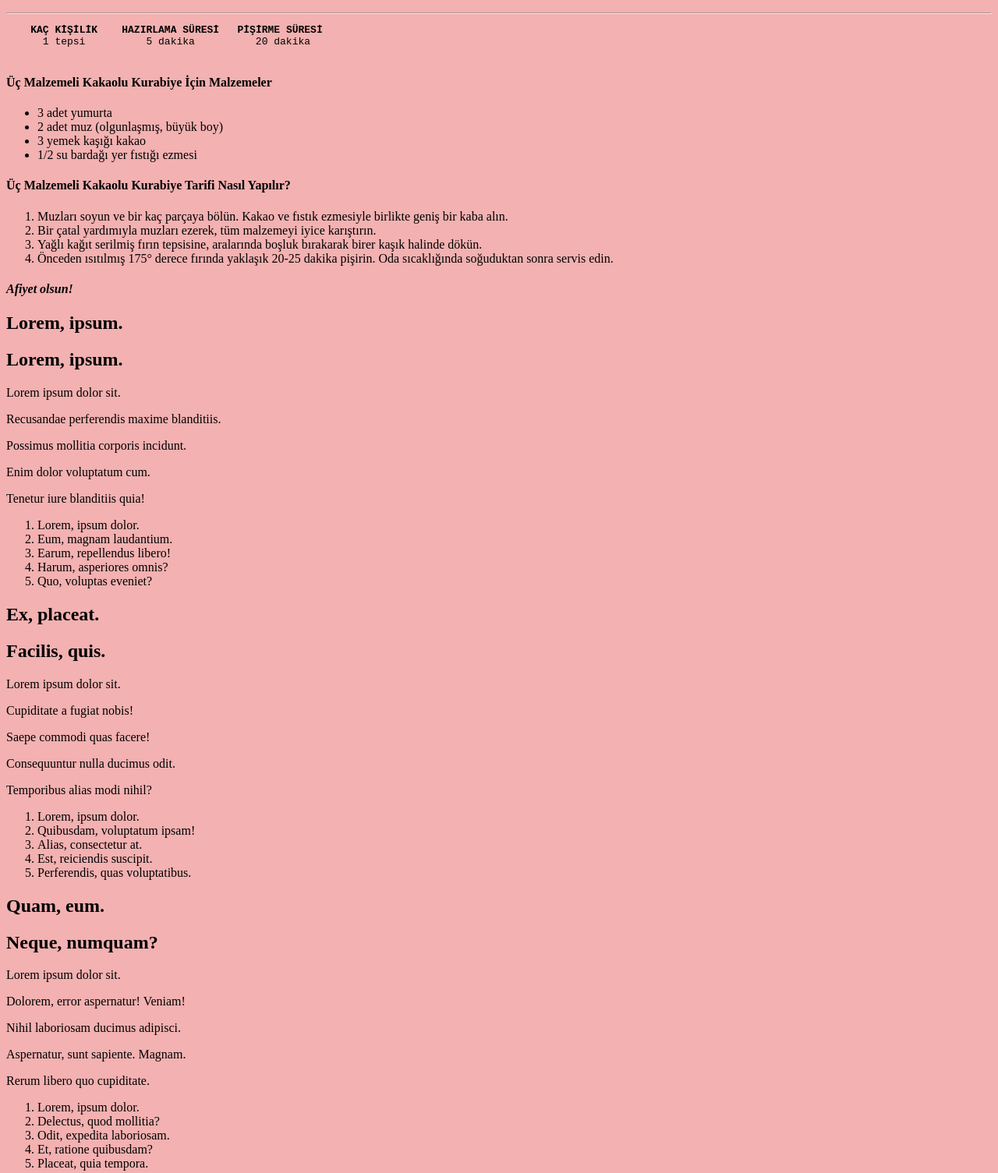
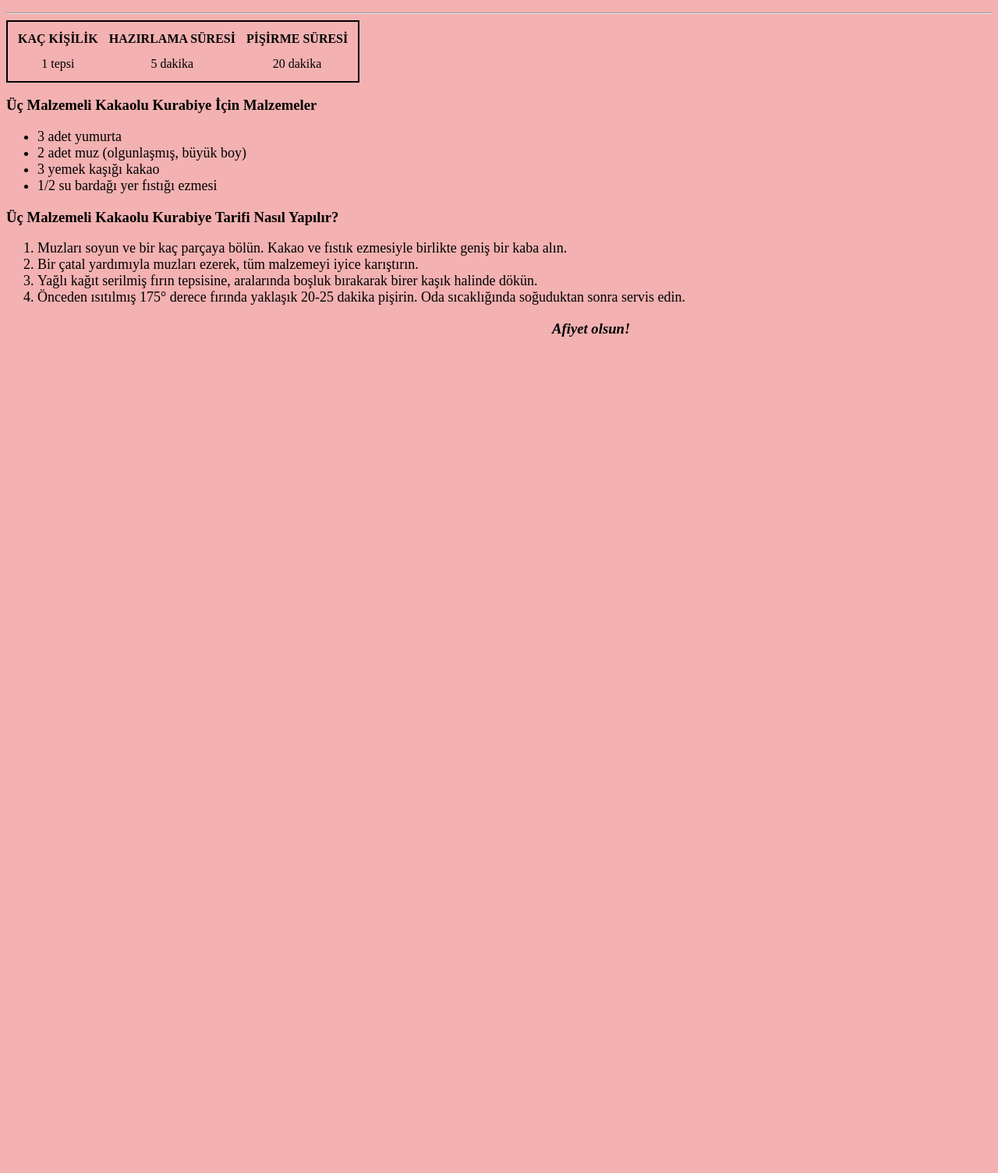
Before and after one commit to oktay-pro/kodluyoruzilkrepo, a plain HTML site: page test.html in a window 1280 px wide. Shown: the part 105-1610 px from the top of the page at 78% size. After the commit the page ends 800 px from the top, so only its background shows below. Drawn offline with Linux system fonts and the light colour scheme.

Commit message:
tablo eklendi yazılar büyütüldü

```diff
--- a/test.html
+++ b/test.html
@@ -10,19 +10,37 @@
     <h1> ...Kakaolu Kurabiye...</h1>
     <h3> Şipşak Hazırlanır: Üç Malzemeli Kakaolu Kurabiye Tarifi</h3>
     <hr>
-    <pre>
-    <b>KAÇ KİŞİLİK</b>    <b>HAZIRLAMA SÜRESİ</b>   <b>PİŞİRME SÜRESİ</b>
-      1 tepsi          5 dakika          20 dakika
-   </pre>
+   <div>
+       <table style="border-spacing: 12px; border: 2px solid black; text-align: center;">
+        <thead>
+            <tr>
+            <th>KAÇ KİŞİLİK</th>
+            <th>HAZIRLAMA SÜRESİ</th>
+            <th>PİŞİRME SÜRESİ</th>
+          </tr>
+        </thead>
+        <tbody>
+          <tr>
+            <td>1 tepsi</td>
+            <td>5 dakika</td>
+            <td>20 dakika</td>
+          </tr>
+        </tbody>
+        </table>
+    </div>
 
-    <h4>Üç Malzemeli Kakaolu Kurabiye İçin Malzemeler</h4>
+    <h3>Üç Malzemeli Kakaolu Kurabiye İçin Malzemeler</h3>
+
+    <div style="font-size: large;">
         <ul>
             <li>3 adet yumurta</li>
             <li>2 adet muz (olgunlaşmış, büyük boy)</li>
             <li>3 yemek kaşığı kakao</li>
             <li>1/2 su bardağı yer fıstığı ezmesi</li>
         </ul>
-    <h4>Üç Malzemeli Kakaolu Kurabiye Tarifi Nasıl Yapılır?</h4>
+    </div>
+    <h3>Üç Malzemeli Kakaolu Kurabiye Tarifi Nasıl Yapılır?</h3>
+    <div style="font-size: large;">
         <ol>
             <li>
             Muzları soyun ve bir kaç parçaya bölün. Kakao ve fıstık ezmesiyle birlikte geniş bir kaba alın.
@@ -39,54 +57,8 @@
             </li>
 
         </ol>
-    <h4 style="position: relative;" ><i>Afiyet olsun!</i></h4>
+    </div>
+    <h3 style="padding-left: 700px;" ><i>Afiyet olsun!</i></h3>
 </body>
 </html>
-<article>
-    <h1>Lorem, ipsum.</h1>
-    <h2>Lorem, ipsum.</h2>
-    <p>Lorem ipsum dolor sit.</p>
-    <p>Recusandae perferendis maxime blanditiis.</p>
-    <p>Possimus mollitia corporis incidunt.</p>
-    <p>Enim dolor voluptatum cum.</p>
-    <p>Tenetur iure blanditiis quia!</p>
-    <ol>
-        <li>Lorem, ipsum dolor.</li>
-        <li>Eum, magnam laudantium.</li>
-        <li>Earum, repellendus libero!</li>
-        <li>Harum, asperiores omnis?</li>
-        <li>Quo, voluptas eveniet?</li>
-    </ol>
-</article>
-<article>
-    <h1>Ex, placeat.</h1>
-    <h2>Facilis, quis.</h2>
-    <p>Lorem ipsum dolor sit.</p>
-    <p>Cupiditate a fugiat nobis!</p>
-    <p>Saepe commodi quas facere!</p>
-    <p>Consequuntur nulla ducimus odit.</p>
-    <p>Temporibus alias modi nihil?</p>
-    <ol>
-        <li>Lorem, ipsum dolor.</li>
-        <li>Quibusdam, voluptatum ipsam!</li>
-        <li>Alias, consectetur at.</li>
-        <li>Est, reiciendis suscipit.</li>
-        <li>Perferendis, quas voluptatibus.</li>
-    </ol>
-</article>
-<article>
-    <h1>Quam, eum.</h1>
-    <h2>Neque, numquam?</h2>
-    <p>Lorem ipsum dolor sit.</p>
-    <p>Dolorem, error aspernatur! Veniam!</p>
-    <p>Nihil laboriosam ducimus adipisci.</p>
-    <p>Aspernatur, sunt sapiente. Magnam.</p>
-    <p>Rerum libero quo cupiditate.</p>
-    <ol>
-        <li>Lorem, ipsum dolor.</li>
-        <li>Delectus, quod mollitia?</li>
-        <li>Odit, expedita laboriosam.</li>
-        <li>Et, ratione quibusdam?</li>
-        <li>Placeat, quia tempora.</li>
-    </ol>
-</article>
+<table>
```
Lines whose indentation alone changed are shown as unchanged.
